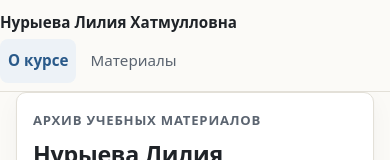
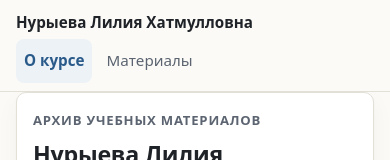
Before and after one commit to bat801/lilium, a plain HTML site: page index.html in a window 390 px wide. Shown: the top 160 px of the page. Drawn offline with Linux system fonts and the light colour scheme.

Commit message:
Исправлен боковой отступ шапки на мобильных: имя не прижимается к краю

```diff
--- a/style.css
+++ b/style.css
@@ -678,7 +678,8 @@ tr:last-child td {
 
   .site-header__inner {
     gap: 2px 12px;
-    padding: 8px 0;
+    padding-top: 8px;
+    padding-bottom: 8px;
   }
 
   .brand {
```
